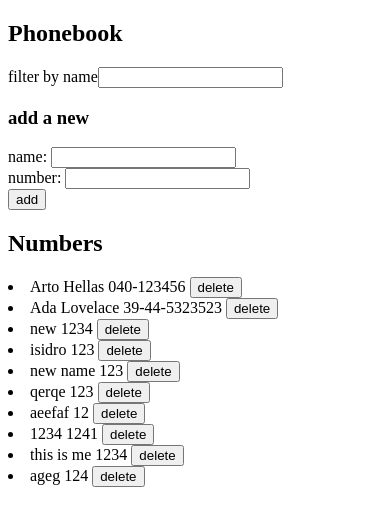
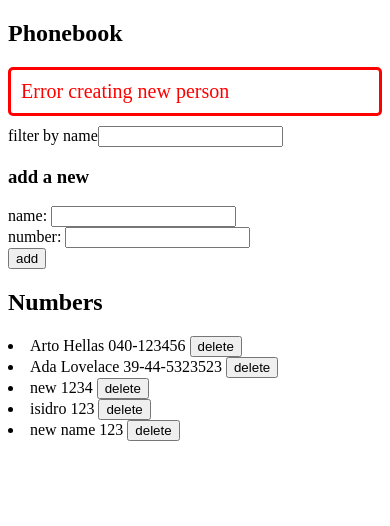
Before and after one commit to IsiNavarro/Full-Stack-Open_University-of-Helsinki, a React (Vite) app in the folder Part2 - Communicating with Server/phonebook/: page / in a window 390 px wide. Both pictures are taken after typing "Sample", "Sample" into the empty fields and a click on the button "add". Shown: the top 526 px of the page. Built offline with nearby package versions, Linux system fonts and the light colour scheme; no server answers; data requests are answered from the project's data file.

Commit message:
phonebook complete step 12

```diff
--- a/Part2 - Communicating with Server/phonebook/db.json
+++ b/Part2 - Communicating with Server/phonebook/db.json
@@ -24,31 +24,6 @@
       "name": "new name",
       "number": "123",
       "id": "Vq_8ft6HtAk"
-    },
-    {
-      "name": "qerqe",
-      "number": "123",
-      "id": "95tvdlGaSUU"
-    },
-    {
-      "name": "aeefaf",
-      "number": "12",
-      "id": "xtgJ-d7WoDM"
-    },
-    {
-      "name": "1234",
-      "number": "1241",
-      "id": "s5CeLbAQw_E"
-    },
-    {
-      "name": "this is me",
-      "number": "1234",
-      "id": "IzRqJqxt-cU"
-    },
-    {
-      "name": "ageg",
-      "number": "124",
-      "id": "QS79MtUR1MA"
     }
   ],
   "$schema": "./node_modules/json-server/schema.json"
--- a/Part2 - Communicating with Server/phonebook/src/App.jsx
+++ b/Part2 - Communicating with Server/phonebook/src/App.jsx
@@ -12,7 +12,9 @@ const App = () => {
   const [newPhoneNumber, setNewPhoneNumber] = useState('')
   const [filterString, setNewFilterString] = useState('')
   const [message, setMessage] = useState(null)
-  const setMessageTimed = (message, delay = 3000) => {
+  const [success, setSuccess] = useState(false)
+  const setMessageTimed = (message, success, delay = 3000) => {
+    setSuccess(success)
     setMessage(message)
     setTimeout(()=>{
       setMessage(null)
@@ -53,15 +55,16 @@ const App = () => {
 
         ServerCommunication.update(personObject).then(returnedPerson => {
           setPersons(persons.map(person => person.id === returnedPerson.id ? returnedPerson : person))
-          setMessageTimed('Person updated succesfully!')
-        }).catch(error => alert('Error updating person!'))
+          setMessageTimed('Person updated succesfully!', true)
+        }).catch(error => setMessageTimed(`The information for ${newName} has already been deleted from the database.`, false)
+      )
       }
     }
     else {
       ServerCommunication.create(personObject).then(person => {
         setPersons(persons.concat(person))
-        setMessageTimed('New person created succesfully!')
-      }).catch(error => alert('Error creating new person!'))
+        setMessageTimed('New person created succesfully!', true)
+      }).catch(error => setMessageTimed('Error creating new person', false))
       resetFormInput()
     }
   }
@@ -74,8 +77,8 @@ const App = () => {
     if (confirm(`Do you want to delete ${person.name}?`)) {}
     ServerCommunication.remove(person.id).then(removedPerson => {
       setPersons(persons.filter((person) => person.id != removedPerson.id))
-      setMessageTimed('Person deleted succesfully!')
-    }).catch(error => alert('Error deleting person from the server!'))
+      setMessageTimed('Person deleted succesfully!', true)
+    }).catch(error => setMessageTimed('Error deleting person from the server!', false))
   }
 
   const personsToShow = persons.filter((person) => person.name.toLowerCase().includes(filterString))
@@ -84,7 +87,7 @@ const App = () => {
   return (
     <div>
       <h2>Phonebook</h2>
-      <Notification message={message}/>
+      <Notification message={message} success={success}/>
       <Filter value={filterString} onChange={handleFilterChange}/>
       <h3>add a new</h3>
       <PersonForm
--- a/Part2 - Communicating with Server/phonebook/src/components/Notification.jsx
+++ b/Part2 - Communicating with Server/phonebook/src/components/Notification.jsx
@@ -1,7 +1,16 @@
-const Notification = ({message}) => {
+const Notification = ({message, success}) => {
 
-    const styles = {
+    const successStyles = {
         color: 'green',
+        background: 'white',
+        fontSize: 20,
+        borderStyle: 'solid',
+        borderRadius: 5,
+        padding: 10,
+        marginBottom: 10
+    }
+    const errorStyles = {
+        color: 'red',
         background: 'white',
         fontSize: 20,
         borderStyle: 'solid',
@@ -12,7 +21,7 @@ const Notification = ({message}) => {
 
     if (message === null) return null
     return(
-        <div style={styles}>{message}</div>
+        <div style={success ? successStyles : errorStyles}>{message}</div>
     )
 }
 
```
